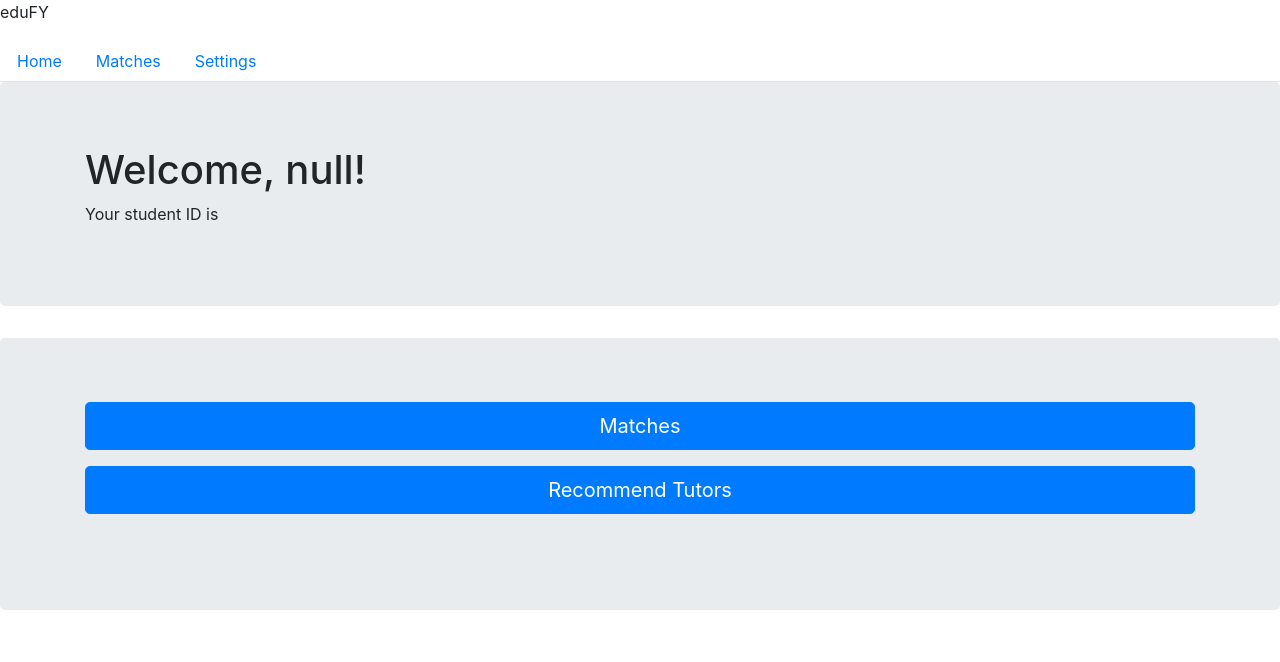
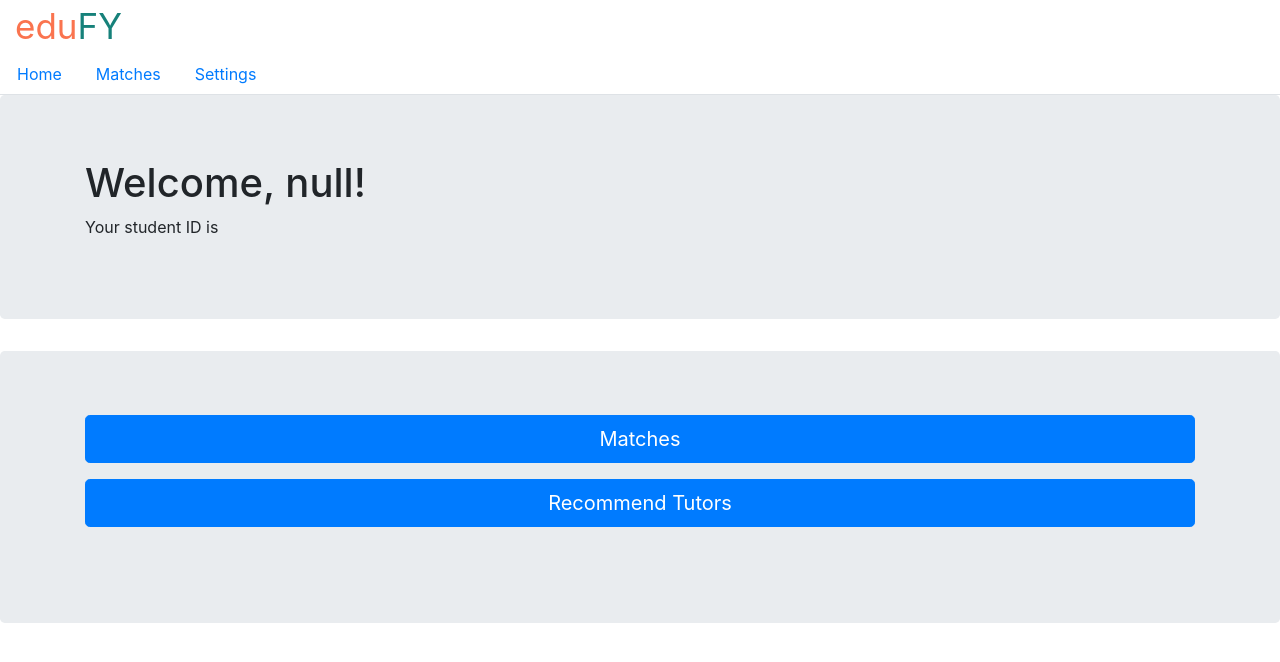
Before and after one commit to Yuting1007/Database-System_CS411_project_tutor-matching-platform, a React (Create React App) app in the folder react-backend/client/: page /student/home in a window 1280 px wide. Shown: the top 662 px of the page. Built offline with nearby package versions, Linux system fonts and the light colour scheme.

Commit message:
updating logo

```diff
--- a/react-backend/client/src/components/Home.js
+++ b/react-backend/client/src/components/Home.js
@@ -23,6 +23,7 @@ import {
     Redirect
   } from "react-router-dom";
 import NewNavBar from './NewNavBar';
+import '../css/Logo.css';
   var passwordHash = require('password-hash');
 
 
@@ -300,7 +301,7 @@ class StudentHome extends Component {
             <React.Fragment>
 
                 <div>
-                    <p>  eduFY</p>
+                <Row className='logo'><div className='edu-text'>edu</div><div className='fy-text'>FY</div></Row>
                     <NewNavBar/>
                     {/* <Nav tabs>
                         <NavItem>
--- a/react-backend/client/src/components/Matches.js
+++ b/react-backend/client/src/components/Matches.js
@@ -16,7 +16,8 @@ import {
     Table, Modal, ModalHeader, ModalBody, Card, CardTitle, CardText, CardSubtitle, CardDeck, CardBody, CardHeader, CardFooter
 } from 'reactstrap';
 
-import '../css/Matches.css'
+import '../css/Matches.css';
+import '../css/Logo.css';
 import TutorRating from './TutorRating';
 import NewNavBar from './NewNavBar';
 
@@ -281,7 +282,7 @@ class Matches extends Component {
     render() {
         return (
             <div >
-                <p>eduFY</p>
+                <Row className='logo'><div className='edu-text'>edu</div><div className='fy-text'>FY</div></Row>
                 <NewNavBar/>
                     {/* <Nav tabs>
                         <NavItem>
--- a/react-backend/client/src/components/Settings.js
+++ b/react-backend/client/src/components/Settings.js
@@ -27,6 +27,7 @@ import {
 import '../css/Start.css'
 import Users from './Users';
 import NewNavBar from './NewNavBar';
+import '../css/Logo.css';
 var passwordHash = require('password-hash');
 
 class Settings extends Component {
@@ -414,7 +415,7 @@ EditPasswordFailure = () => {
 
             <React.Fragment>
                 <div>
-                    <p>  eduFY</p>
+                <Row className='logo'><div className='edu-text'>edu</div><div className='fy-text'>FY</div></Row>
                     <NewNavBar/>
                     {/* <Nav tabs>
                         <NavItem>
--- a/react-backend/client/src/components/Start.js
+++ b/react-backend/client/src/components/Start.js
@@ -17,7 +17,8 @@ import {
     useHistory,
     Redirect
   } from "react-router-dom";
-import '../css/Start.css'
+import '../css/Start.css';
+import '../css/Logo.css';
 import Users from './Users';
 //import { response } from 'express';
 var passwordHash = require('password-hash');
--- a/react-backend/client/src/components/TSMatches.js
+++ b/react-backend/client/src/components/TSMatches.js
@@ -15,8 +15,8 @@ import {
     Button,
     Table, Modal, ModalHeader, ModalBody
 } from 'reactstrap';
-
-import '../css/Matches.css'
+import '../css/Logo.css';
+import '../css/Matches.css';
 import StudentRating from './StudentRating';
 import NewNavBar from './NewNavBar';
 
@@ -280,7 +280,7 @@ class TSMatches extends Component {
     render() {
         return (
             <div>
-                <p>eduFY</p>
+                <Row className='logo'><div className='edu-text'>edu</div><div className='fy-text'>FY</div></Row>
                 <NewNavBar/>
                     {/* <Nav tabs>
                         <NavItem>
--- a/react-backend/client/src/components/TutorHome.js
+++ b/react-backend/client/src/components/TutorHome.js
@@ -23,6 +23,7 @@ import {
     Redirect
   } from "react-router-dom";
 import NewNavBar from './NewNavBar';
+import '../css/Logo.css';
 
 class TutorHome extends Component {
     constructor(props) {
@@ -46,7 +47,7 @@ class TutorHome extends Component {
     render() {
         return (
             <div>
-                <p>eduFY</p>
+                <Row className='logo'><div className='edu-text'>edu</div><div className='fy-text'>FY</div></Row>
                 <NewNavBar/>
                 {/* <Nav tabs>
                     <NavItem>
--- a/react-backend/client/src/components/TutorSettings.js
+++ b/react-backend/client/src/components/TutorSettings.js
@@ -27,6 +27,7 @@ import {
 import '../css/Start.css'
 import Users from './Users';
 import NewNavBar from './NewNavBar';
+import '../css/Logo.css';
 var passwordHash = require('password-hash');
 
 
@@ -520,7 +521,7 @@ EditPasswordFailure = () => {
 
             <React.Fragment>
                 <div>
-                    <p>eduFY</p>
+                <Row className='logo'><div className='edu-text'>edu</div><div className='fy-text'>FY</div></Row>
                     <NewNavBar/>
                     {/* <Nav tabs>
                         <NavItem>
--- /dev/null
+++ b/react-backend/client/src/css/Logo.css
@@ -0,0 +1,12 @@
+.logo {
+    margin-left: 50px;
+}
+.edu-text {
+    margin-left:30px;
+    font-size:35px;
+    color:#fa744f;
+}
+.fy-text {
+    font-size:35px;
+    color: #16817a;
+}
--- a/react-backend/client/src/css/Matches.css
+++ b/react-backend/client/src/css/Matches.css
@@ -5,6 +5,7 @@
 /* .id-col {
     margin-left: 10% !important ;
 } */
+
 
 .matches-text {
     margin-right: 15px;
@@ -126,8 +127,8 @@ table{
         overflow:auto;
     }
     .contentWrapper{
-        width: 3250px;
-        /* width:2000px; */
+        /* width: 3250px; */
+        width:100%;
        /* overflow-x: auto; */
 /* height: 100%;
 overflow:scroll;
```
